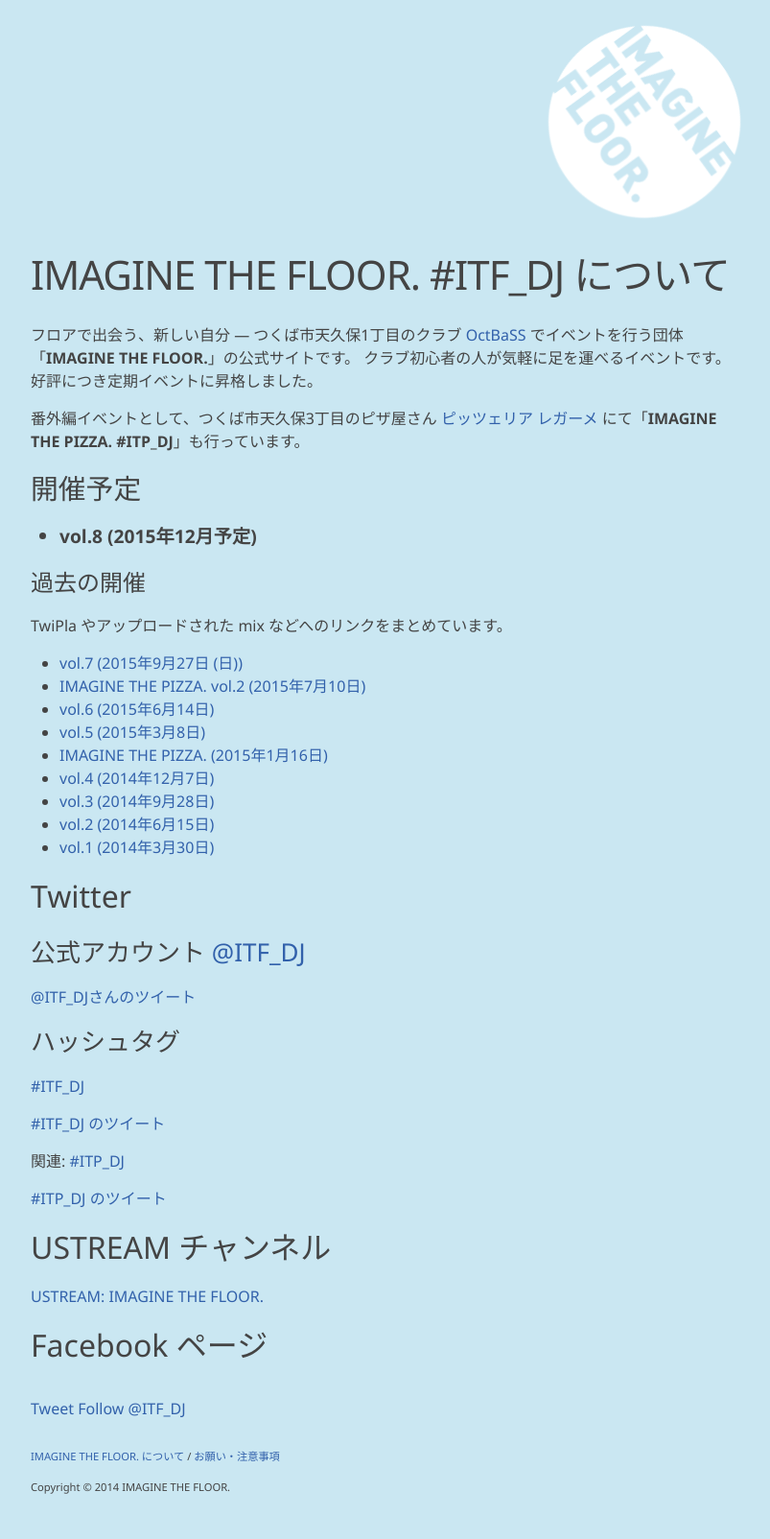
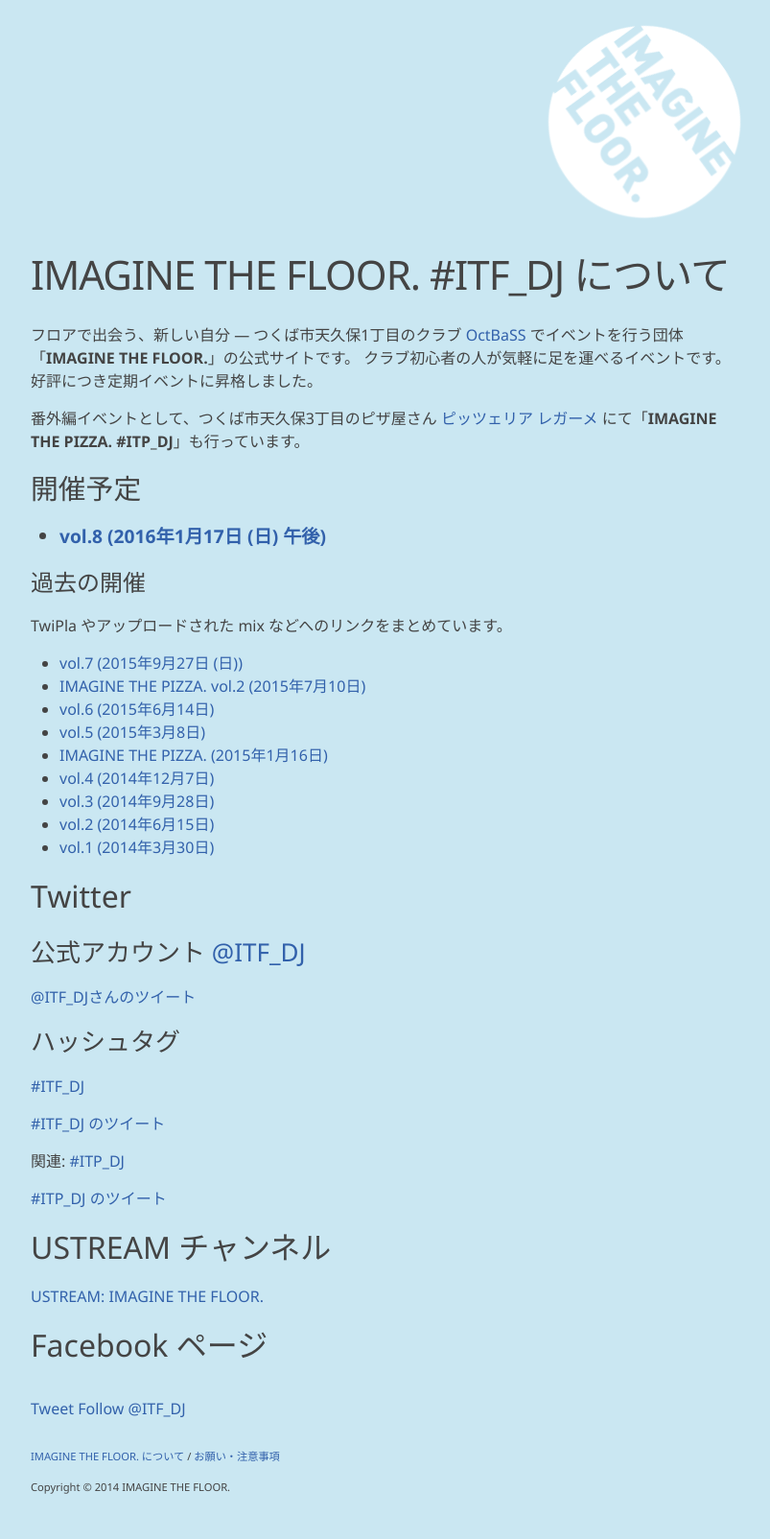
Before and after one commit to ITFDJ/itfdj.github.io, a Jekyll site: the page built from about.md, in a window 1280 px wide. Shown: the whole page at 96% size, without its empty margins (238-1041 px from the left). Built offline with Jekyll 4.4.1, drawn with Linux system fonts in a browser that asks for light colours; comment, search, counter and statistics services are not loaded.

Commit message:
update schedule

```diff
--- a/about.md
+++ b/about.md
@@ -15,7 +15,7 @@
 
 # 開催予定
 
-- vol.8 (2015年12月予定)
+- [vol.8 (2016年1月17日 (日) 午後)](http://twipla.jp/events/175572)
 
 </div>
 
```
